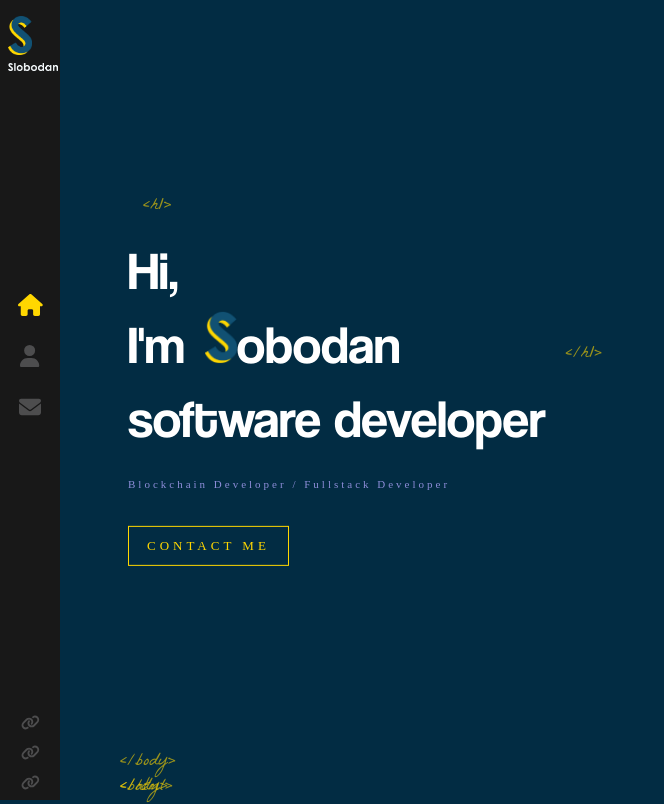
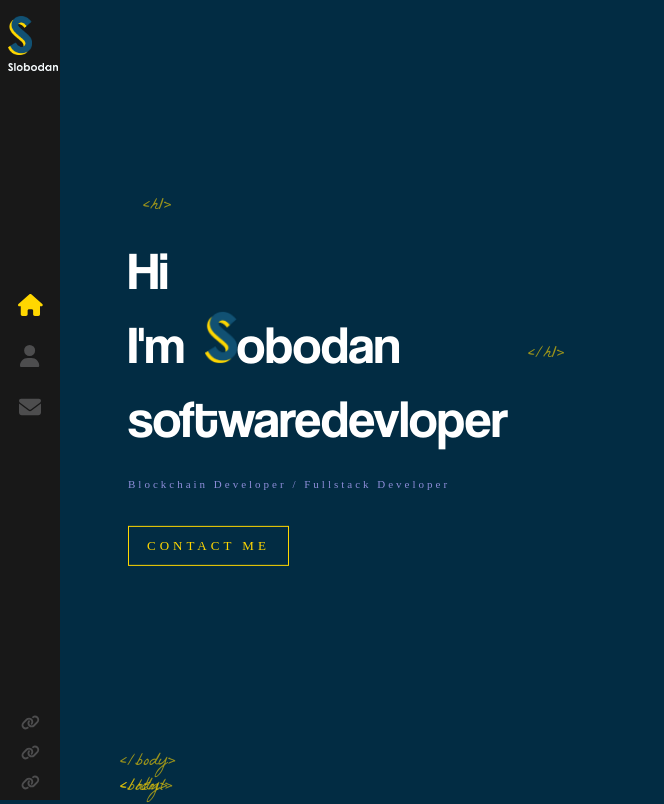
Before and after one commit to dutchman-io/Portfolio, a React (Create React App) app: page / in a window 1280 px wide. Shown: the whole page, without its empty margins (0-664 px from the left). Built offline with nearby package versions, Linux system fonts and the light colour scheme.

Commit message:
Animate text

```diff
--- a/src/components/Home/index.js
+++ b/src/components/Home/index.js
@@ -13,13 +13,22 @@ const Home = () => {
     return(
         <div className = 'container home-page'>
             <div className = 'text-zone'>
-                <h1>Hi, <br/> I'm
+                <h1>
+                <span className = {letterClass}>H</span>
+                <span className = {'${letterClass} _12'}>i</span>
+                    <br/>
+                <span className = {'${letterClass} _13'}>I</span>
+                <span className = {'${letterClass} _14'}>'m</span>
                 <img src = {LogoTitle} alt = 'developer' />
                 <AnimatedLetters letterClass = {letterClass}
                 strArray ={nameArray}
                 idx ={15}/>
                 <br/>
-                software developer
+
+                <AnimatedLetters letterClass = {letterClass}
+                strArray = {jobArray}
+                idx ={22}/>
+
                 </h1>
                 <h2> Blockchain Developer / Fullstack Developer </h2>
                 <Link to ='/contact' className = 'flat-button'> CONTACT ME </Link>
```
Also changed, not shown: 2 other files (tests, documents, lock files or other folders).
